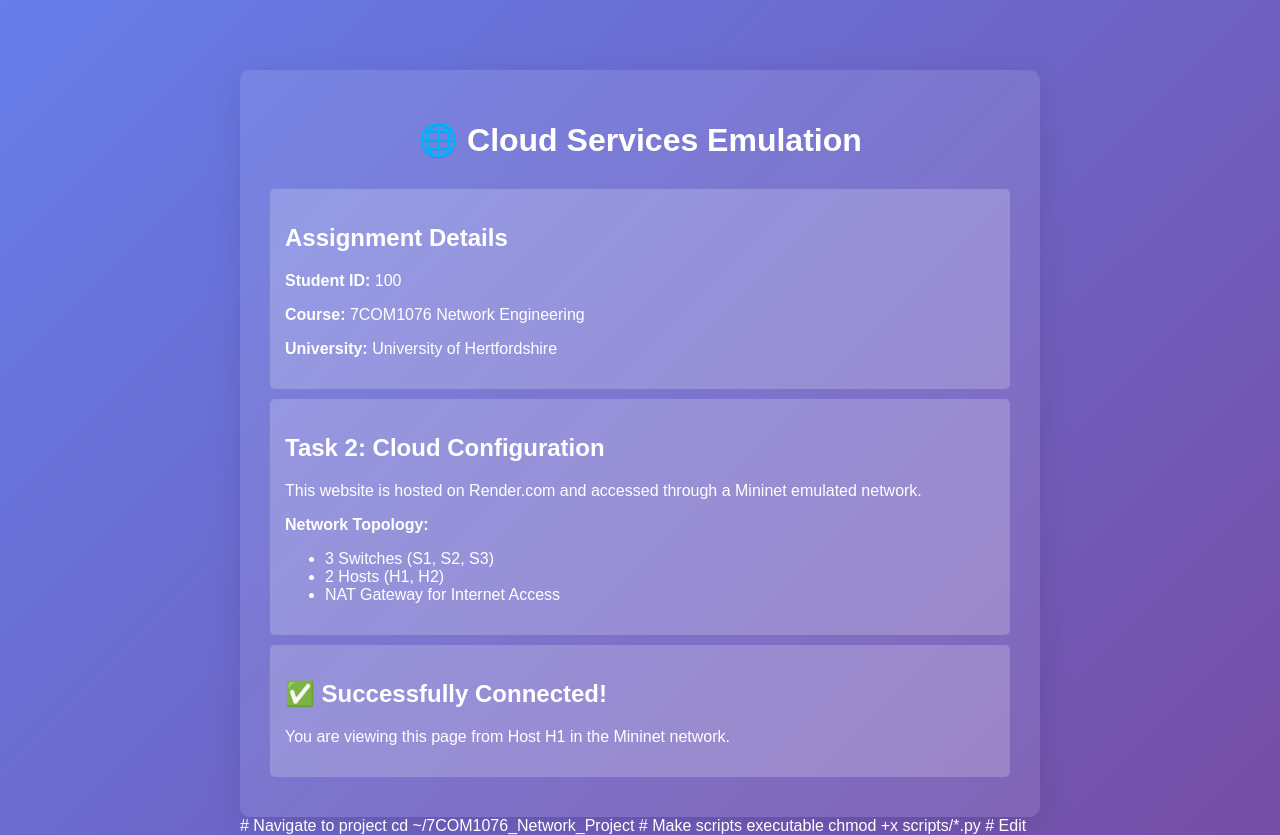
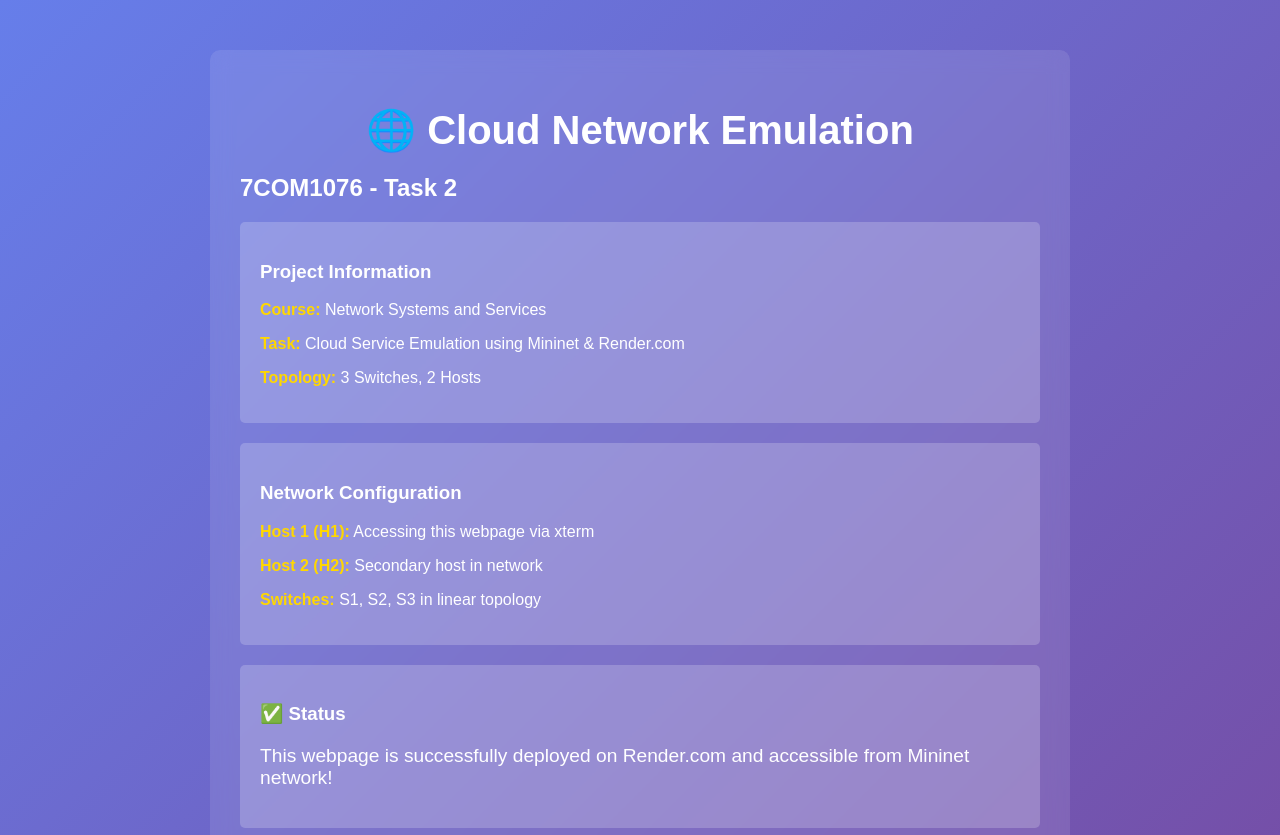
Before and after one commit to Bharathi689/ASSIGNMENT-BRIEFING-SHEET, a plain HTML site: page web/index.html in a window 1280 px wide. Shown: the top 835 px of the page. Drawn offline with Linux system fonts and the light colour scheme.

Commit message:
Revise index.html for Cloud Network Emulation
Updated the title and content for Task 2 in the HTML file, including project information and network configuration details.

````diff
--- a/web/index.html
+++ b/web/index.html
@@ -3,69 +3,104 @@
 <head>
     <meta charset="UTF-8">
     <meta name="viewport" content="width=device-width, initial-scale=1.0">
-    <title>Cloud Network Demo - Student 100</title>
+    <title>Cloud Network Emulation - Task 2</title>
     <style>
         body {
             font-family: Arial, sans-serif;
-            max-width: 800px;
-            margin: 50px auto;
-            padding: 20px;
             background: linear-gradient(135deg, #667eea 0%, #764ba2 100%);
             color: white;
+            padding: 50px;
+            margin: 0;
         }
         .container {
+            max-width: 800px;
+            margin: 0 auto;
             background: rgba(255, 255, 255, 0.1);
             padding: 30px;
             border-radius: 10px;
-            box-shadow: 0 8px 32px rgba(0, 0, 0, 0.1);
+            backdrop-filter: blur(10px);
         }
         h1 {
             text-align: center;
-            margin-bottom: 30px;
+            font-size: 2.5em;
+            margin-bottom: 20px;
         }
         .info {
             background: rgba(255, 255, 255, 0.2);
-            padding: 15px;
+            padding: 20px;
             border-radius: 5px;
-            margin: 10px 0;
+            margin: 20px 0;
+        }
+        .highlight {
+            color: #ffd700;
+            font-weight: bold;
         }
     </style>
 </head>
 <body>
     <div class="container">
-        <h1>🌐 Cloud Services Emulation</h1>
+        <h1>🌐 Cloud Network Emulation</h1>
+        <h2>7COM1076 - Task 2</h2>
+
         <div class="info">
-            <h2>Assignment Details</h2>
-            <p><strong>Student ID:</strong> 100</p>
-            <p><strong>Course:</strong> 7COM1076 Network Engineering</p>
-            <p><strong>University:</strong> University of Hertfordshire</p>
+            <h3>Project Information</h3>
+            <p><span class="highlight">Course:</span> Network Systems and Services</p>
+            <p><span class="highlight">Task:</span> Cloud Service Emulation using Mininet & Render.com</p>
+            <p><span class="highlight">Topology:</span> 3 Switches, 2 Hosts</p>
         </div>
+
         <div class="info">
-            <h2>Task 2: Cloud Configuration</h2>
-            <p>This website is hosted on Render.com and accessed through a Mininet emulated network.</p>
-            <p><strong>Network Topology:</strong></p>
-            <ul>
-                <li>3 Switches (S1, S2, S3)</li>
-                <li>2 Hosts (H1, H2)</li>
-                <li>NAT Gateway for Internet Access</li>
-            </ul>
+            <h3>Network Configuration</h3>
+            <p><span class="highlight">Host 1 (H1):</span> Accessing this webpage via xterm</p>
+            <p><span class="highlight">Host 2 (H2):</span> Secondary host in network</p>
+            <p><span class="highlight">Switches:</span> S1, S2, S3 in linear topology</p>
         </div>
+
         <div class="info">
-            <h2>✅ Successfully Connected!</h2>
-            <p>You are viewing this page from Host H1 in the Mininet network.</p>
+            <h3>✅ Status</h3>
+            <p style="font-size: 1.2em;">This webpage is successfully deployed on Render.com and accessible from Mininet network!</p>
         </div>
     </div>
 </body>
-</html># Navigate to project
-cd ~/7COM1076_Network_Project
+</html>
+```
 
-# Make scripts executable
-chmod +x scripts/*.py
+### Step 1.3: Update GitHub
 
-# Edit configuration with YOUR details
-nano config/student_config.py
+**Option A: Edit directly on GitHub**
+1. Go to your repo: `Bharathi689/ASSIGNMENT-BRIEFING-SHEET`
+2. Click on `index.html`
+3. Click the pencil icon (Edit)
+4. Replace all content with the HTML above
+5. Scroll down, add commit message: "Update index.html with proper content"
+6. Click "Commit changes"
 
-# Test installation
-sudo mn --test pingall
+**Option B: Upload from your computer**
+1. Copy the HTML above into a text editor
+2. Save as `index.html`
+3. Go to your GitHub repo
+4. Delete the old `index.html`
+5. Click "Add file" → "Upload files"
+6. Upload your new `index.html`
 
-# You're ready to run tasks!
+### Step 1.4: Wait for Render to Redeploy
+
+After updating GitHub:
+1. Render.com will automatically detect the change
+2. It will redeploy (takes 1-2 minutes)
+3. Check the deployment logs on Render
+4. Once it says "Your site is live", test the URL
+
+---
+
+## 💻 PART 2: Create Your Mininet Python Script
+
+### Step 2.1: Understand the Network Topology
+```
+Internet
+    |
+  [NAT]
+    |
+   S1 --- S2 --- S3
+   |             |
+  H1            H2
````
